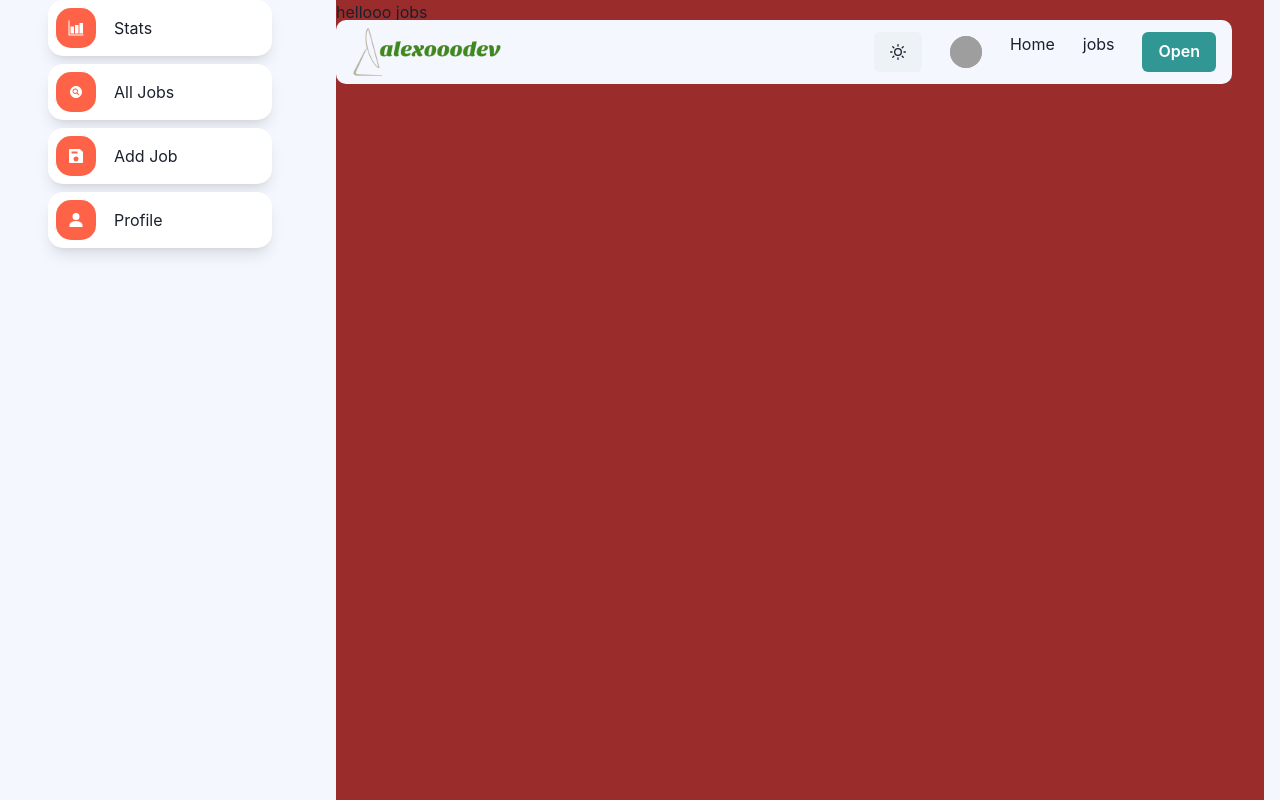
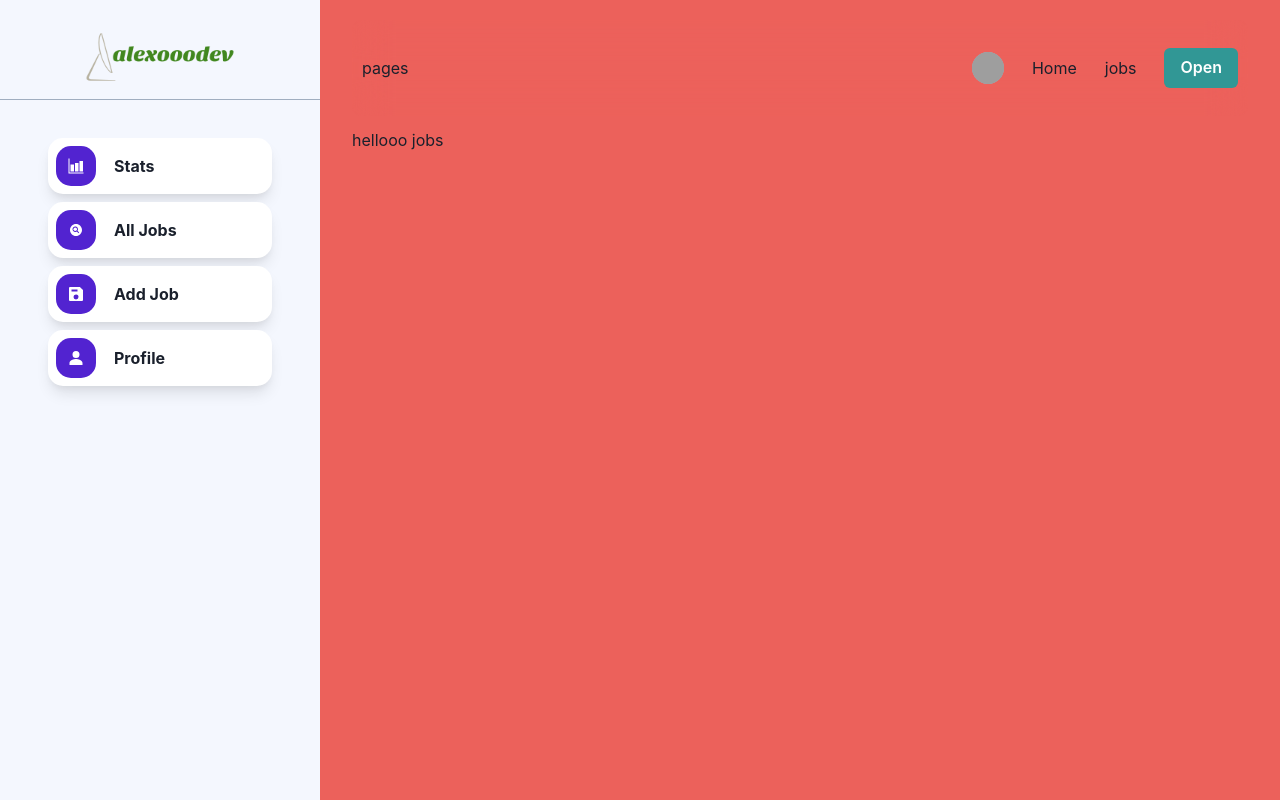
Before and after one commit to alexotoo/jobifyfullstack, a Next.js app in the folder client/: page /dashboard/jobs in a window 1280 px wide. Shown: the top 800 px of the page. Built offline with nearby package versions, Linux system fonts and the light colour scheme; grey boxes are pictures that could not be loaded.

Commit message:
nav and side bar UI updated - flex:sb

```diff
--- a/client/pages/dashboard/jobs.js
+++ b/client/pages/dashboard/jobs.js
@@ -3,7 +3,7 @@ import DashboardLayout from "../../src/components/DashboardLayout";
 
 function jobs() {
   return (
-    <Box bg={"red.700"} minH={"100%"}>
+    <Box bg={"color.500"} minH={"1200%"} px="2rem" pt="8rem">
       {/* <Navbar /> */}
       hellooo jobs
     </Box>
--- a/client/src/components/DashboardLayout.js
+++ b/client/src/components/DashboardLayout.js
@@ -16,12 +16,12 @@ import NavItemBox from "./NavItemBox";
 function DashboardLayout({ children }) {
   return (
     <Flex minH="100vh" bg="color.800">
-      <Box minW="25%">
+      <Box minW="25%" overflow={"hidden"}>
         <NavItemBox />
       </Box>
 
       <VStack flex={1}>
-        <Box minW="100%" px="1rem" minH="100%">
+        <Box minW="100%" minH="100%">
           <Navbar />
           {children}
         </Box>
--- a/client/src/components/NavItem.js
+++ b/client/src/components/NavItem.js
@@ -10,13 +10,15 @@ const NavItem = ({ icon, text, url }) => {
             <Circle
               w="40px"
               h="40px"
-              bg="tomato"
+              bg="color.100"
               color="white"
               borderRadius="15px"
             >
               {icon}
             </Circle>
-            <Text pl="10px">{text}</Text>
+            <Text pl="10px" fontWeight={"bold"}>
+              {text}
+            </Text>
           </HStack>
         </Box>
       </Link>
--- a/client/src/components/NavItemBox.js
+++ b/client/src/components/NavItemBox.js
@@ -1,4 +1,4 @@
-import { VStack, Spacer } from "@chakra-ui/react";
+import { VStack, Spacer, Box, Center } from "@chakra-ui/react";
 import NavItem from "./NavItem";
 import {
   IoBarChartSharp,
@@ -6,10 +6,24 @@ import {
   IoSearchCircleSharp,
   IoPersonSharp,
 } from "react-icons/io5";
+import Image from "next/image";
+import logo from "../../public/images/logo.png";
 
 const NavItemBox = () => {
   return (
-    <VStack position={"fixed"} minW="25%">
+    <VStack position={"fixed"} minW="25%" bg="color.800" h="100%">
+      <Box
+        h="100px"
+        pt="2rem"
+        borderBottom="1px"
+        borderColor="gray.400"
+        w="100%"
+        mb="30px"
+      >
+        <Center>
+          <Image src={logo} width="150px" height={"50%"} />
+        </Center>
+      </Box>
       <NavItem text="Stats" icon={<IoBarChartSharp />} url="/dashboard/stats" />
       <NavItem
         text="All Jobs"
--- a/client/src/components/Navbar.js
+++ b/client/src/components/Navbar.js
@@ -1,9 +1,5 @@
 import NextLink from "next/link";
 
-import { FiMoon, FiSun } from "react-icons/fi";
-
-import logo from "../../public/images/logo.png";
-import Image from "next/image";
 import {
   Box,
   Flex,
@@ -20,29 +16,35 @@ import {
   Stack,
   useColorMode,
   Center,
+  VStack,
+  HStack,
+  Text,
+  Spacer,
 } from "@chakra-ui/react";
 import DashboardNavDrawer from "./DashboardNavDrawer";
 
 export default function Navbar() {
-  const { colorMode, toggleColorMode } = useColorMode();
   const { isOpen, onOpen, onClose } = useDisclosure();
   return (
-    <Box
-      bg="color.800"
+    <Flex
       px={4}
       borderRadius={"10px"}
       position="fixed"
       w="70%"
-      margin={"20px 0 20px 0"}
+      my={"20px"}
+      h="6rem"
+      padding="10px"
+      // className="blur"
+      backdropFilter="auto"
+      backdropBlur="18px"
+      ml="2rem"
+      justifyContent={"space-between"}
     >
-      <Flex h={16} alignItems={"center"} justifyContent={"space-between"}>
-        <Image src={logo} width="150px" height={"50%"} />
-
-        <Flex alignItems={"center"}>
-          <Stack direction={"row"} spacing={7}>
-            <Button onClick={toggleColorMode}>
-              {colorMode === "light" ? <FiSun /> : <FiMoon />}
-            </Button>
+      <HStack>
+        <Text>pages</Text>
+      </HStack>
+      <HStack spacing={7}>
+        <Spacer />
         <Menu>
           <MenuButton
             as={Button}
@@ -82,9 +84,7 @@ export default function Navbar() {
           </NextLink>
           <DashboardNavDrawer />
         </Menu>
-          </Stack>
+      </HStack>
     </Flex>
-      </Flex>
-    </Box>
   );
 }
--- a/client/styles/index.css
+++ b/client/styles/index.css
@@ -8,9 +8,11 @@
   -webkit-box-shadow: 9px 10px 15px -7px rgba(153, 153, 153, 0.75);
   -moz-box-shadow: 9px 10px 15px -7px rgba(153, 153, 153, 0.75);
 }
-.mg {
-  margin-bottom: 20px;
+.blur {
+  background-color: rgba(255, 255, 255, 0.389);
+  backdrop-filter: blur(5px);
 }
+
 .rsize {
   background: #000;
 }
```
Lines whose indentation alone changed are shown as unchanged.
